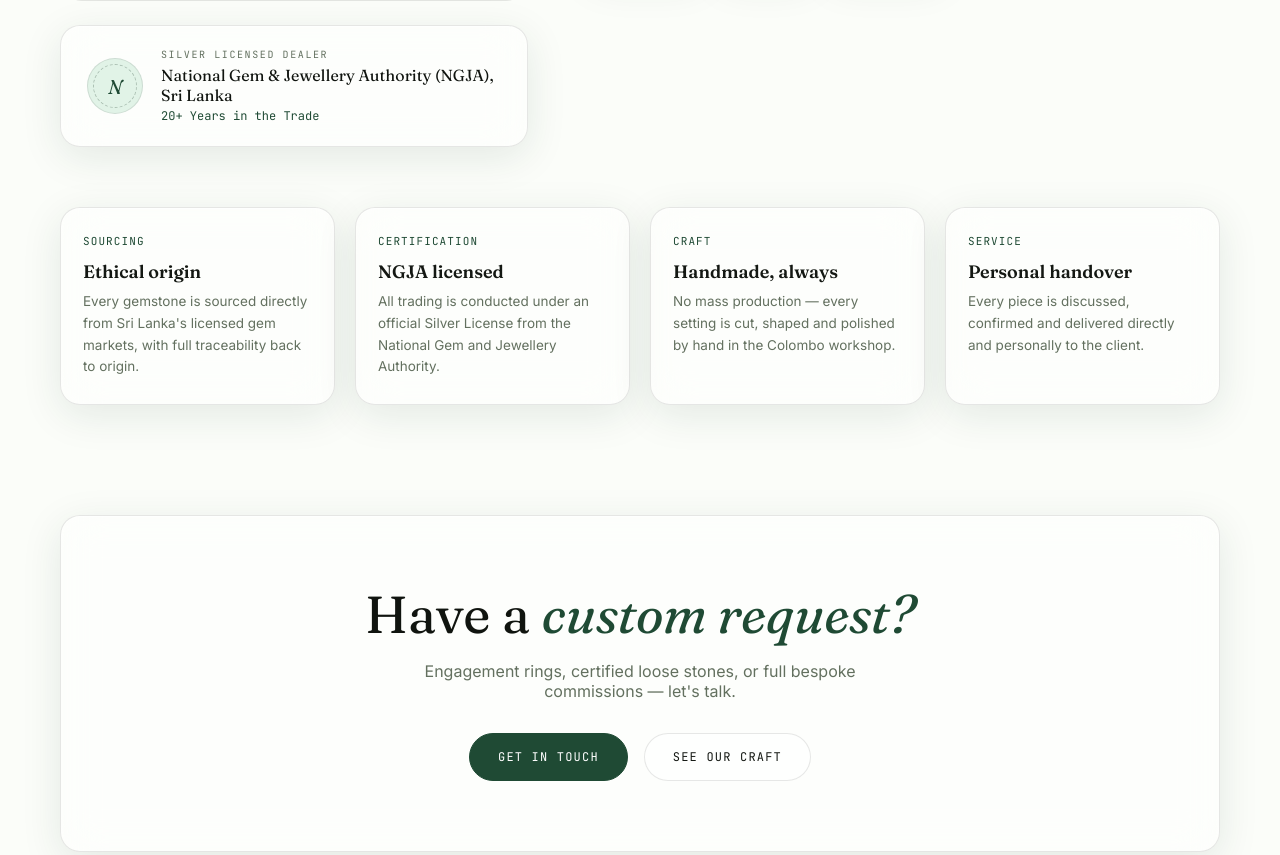
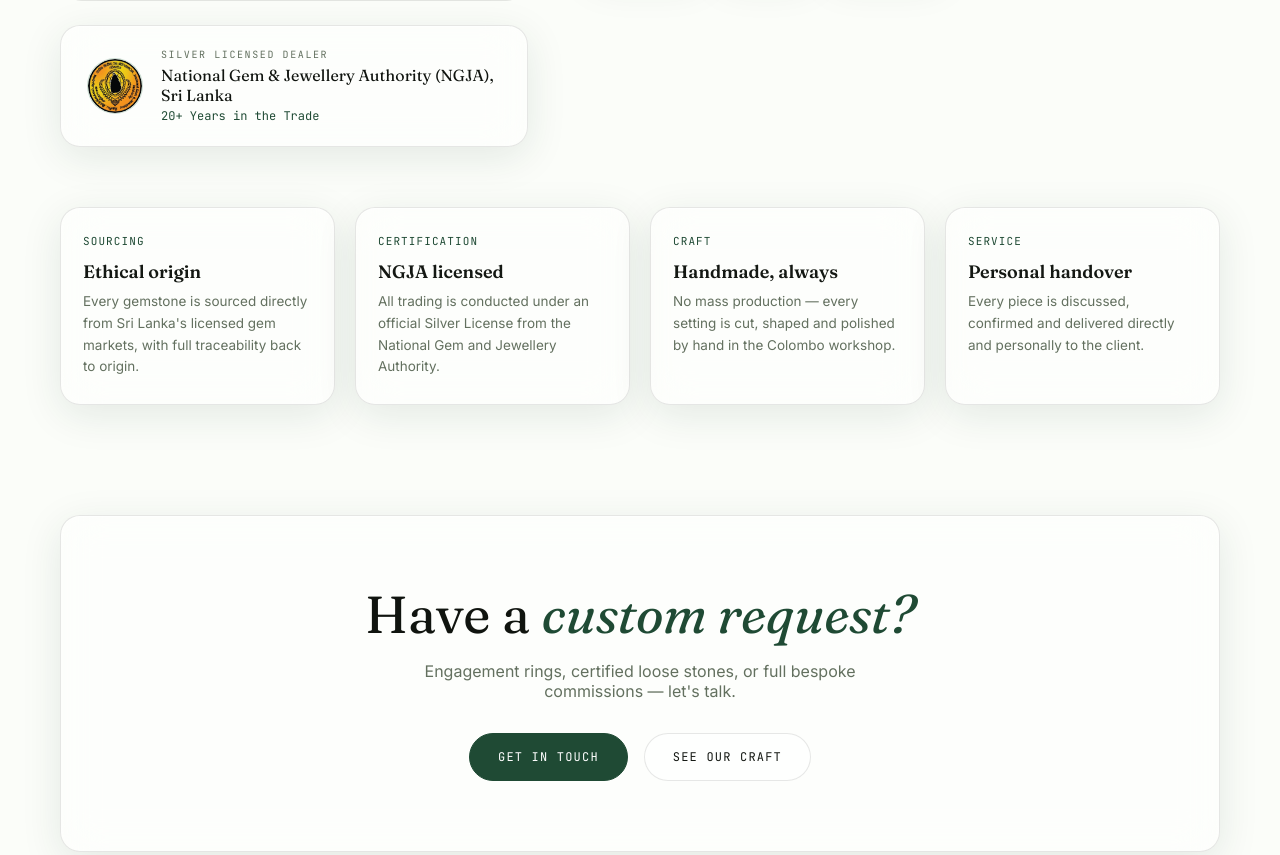
Before and after one commit to prymexai-cyber/YasiruGems-orginal, a plain HTML site: page about.html in a window 1280 px wide. Shown: the part 1141-1996 px from the top of the page. Drawn offline with Linux system fonts and the light colour scheme.

Commit message:
Replace 'N' with NGJA logo in cert badge

```diff
--- a/about.html
+++ b/about.html
@@ -73,7 +73,7 @@
 
         <!-- NGJA BADGE — replace the "N" below with <img src="assets/img/ngja-logo.png" alt="..."> to use the official NGJA logo -->
         <div class="cert-badge glass" style="margin-top:24px;">
-          <div class="cert-ring">N</div>
+          <div class="cert-ring"> <img src="NGJA.jpg"></div>
           <div class="cert-text">
             <div class="label">Silver Licensed Dealer</div>
             <div class="name">National Gem &amp; Jewellery Authority (NGJA), Sri Lanka</div>
```
